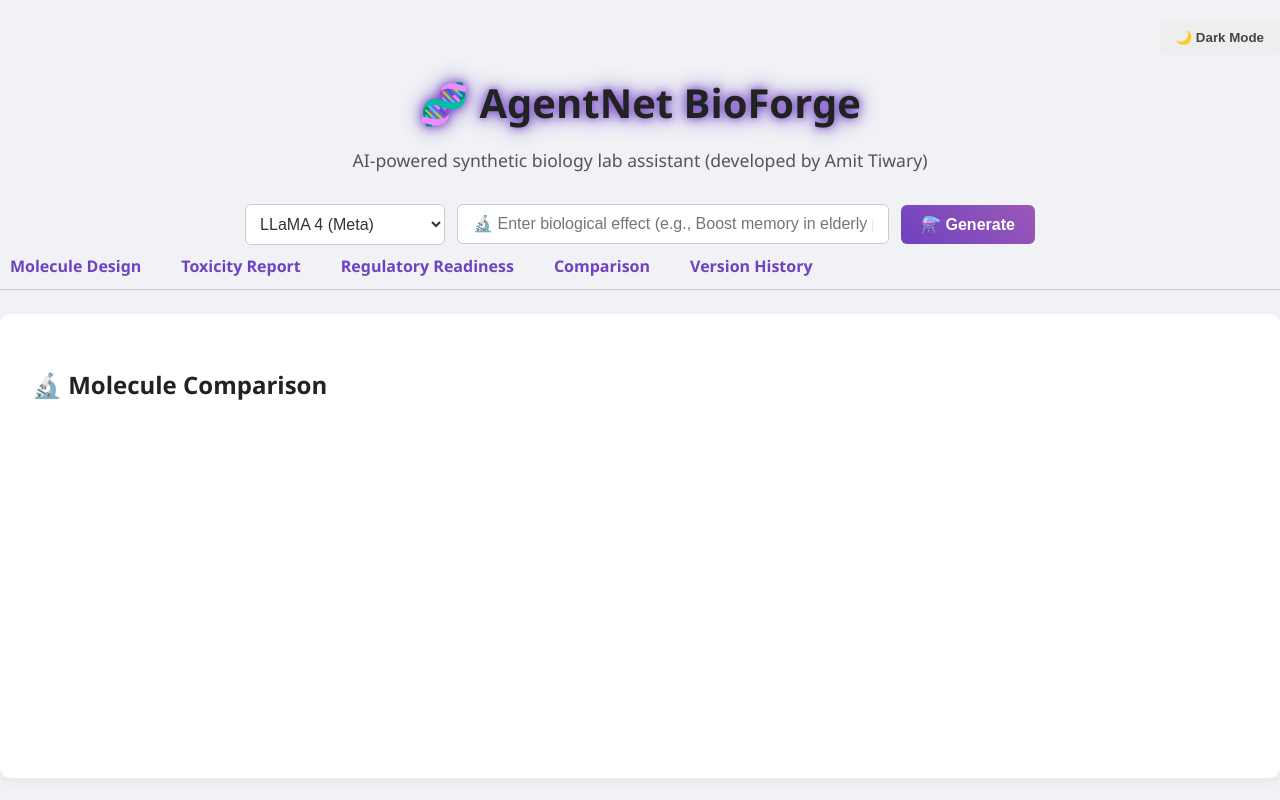
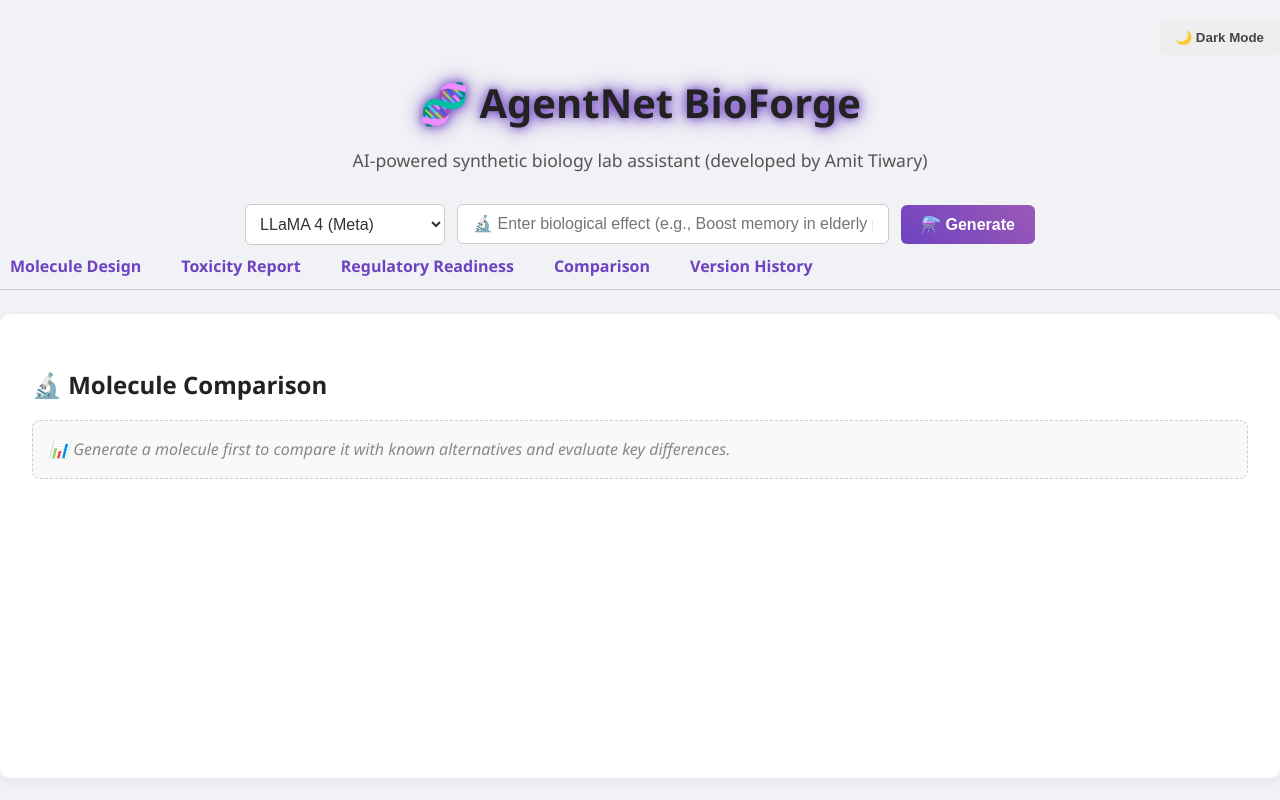
Before and after one commit to amit08tiw/100AgnetHackathonFrontend, a React (Create React App) app: page /comparison in a window 1280 px wide. Built offline with nearby package versions, Linux system fonts and the light colour scheme.

Commit message:
Update MoleculeComparison.js

```diff
--- a/src/tabs/MoleculeComparison.js
+++ b/src/tabs/MoleculeComparison.js
@@ -60,9 +60,22 @@ function MoleculeComparison({ effect, model, trigger }) {
   return (
     <div className="tab-content">
       <h2 className="tab-title">🔬 Molecule Comparison</h2>
-      {loading ? <div className="loading">🧪 Comparing molecules...</div> : renderFormatted()}
+
+      {/* Placeholder before comparison trigger */}
+      {!trigger && !loading && !comparison && (
+        <div className="placeholder">
+          📊 Generate a molecule first to compare it with known alternatives and evaluate key differences.
+        </div>
+      )}
+
+      {/* Loading indicator */}
+      {loading && <div className="loading">🧪 Comparing molecules...</div>}
+
+      {/* Render result */}
+      {!loading && renderFormatted()}
     </div>
   );
+
 }
 
 export default MoleculeComparison;
```
